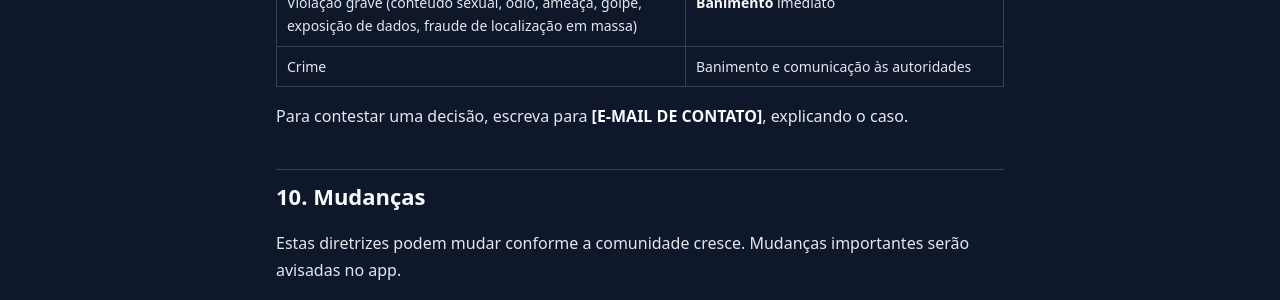
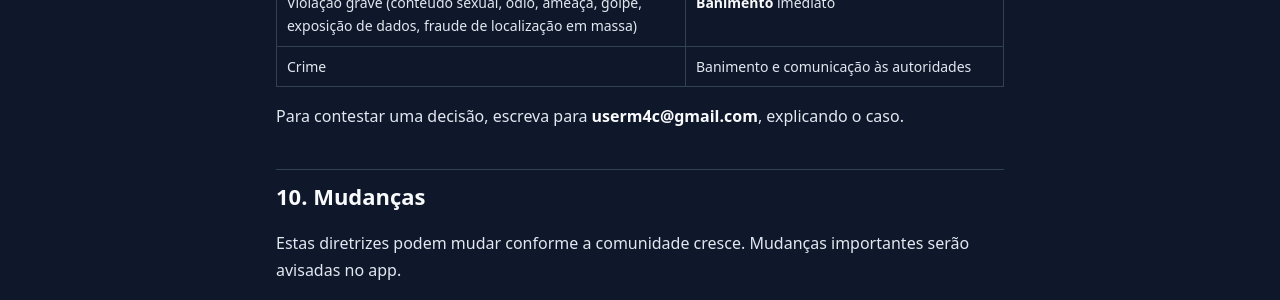
Before and after one commit to userm4c/cityspots-site, a Jekyll site: the page built from diretrizes.md, in a window 1280 px wide and 900 px high, scrolled down 3170 px. Shown: the part 432-732 px from the top of the window. Built offline with Jekyll 4.4.1, drawn with Linux system fonts in a browser that asks for light colours.

Commit message:
Diretrizes: e-mail de contato

```diff
--- a/diretrizes.md
+++ b/diretrizes.md
@@ -93,7 +93,7 @@ Dependendo da gravidade e de quantas vezes aconteceu:
 | Violação grave (conteúdo sexual, ódio, ameaça, golpe, exposição de dados, fraude de localização em massa) | **Banimento** imediato |
 | Crime | Banimento e comunicação às autoridades |
 
-Para contestar uma decisão, escreva para **[E-MAIL DE CONTATO]**, explicando o caso.
+Para contestar uma decisão, escreva para **userm4c@gmail.com**, explicando o caso.
 
 ## 10. Mudanças
 
```
